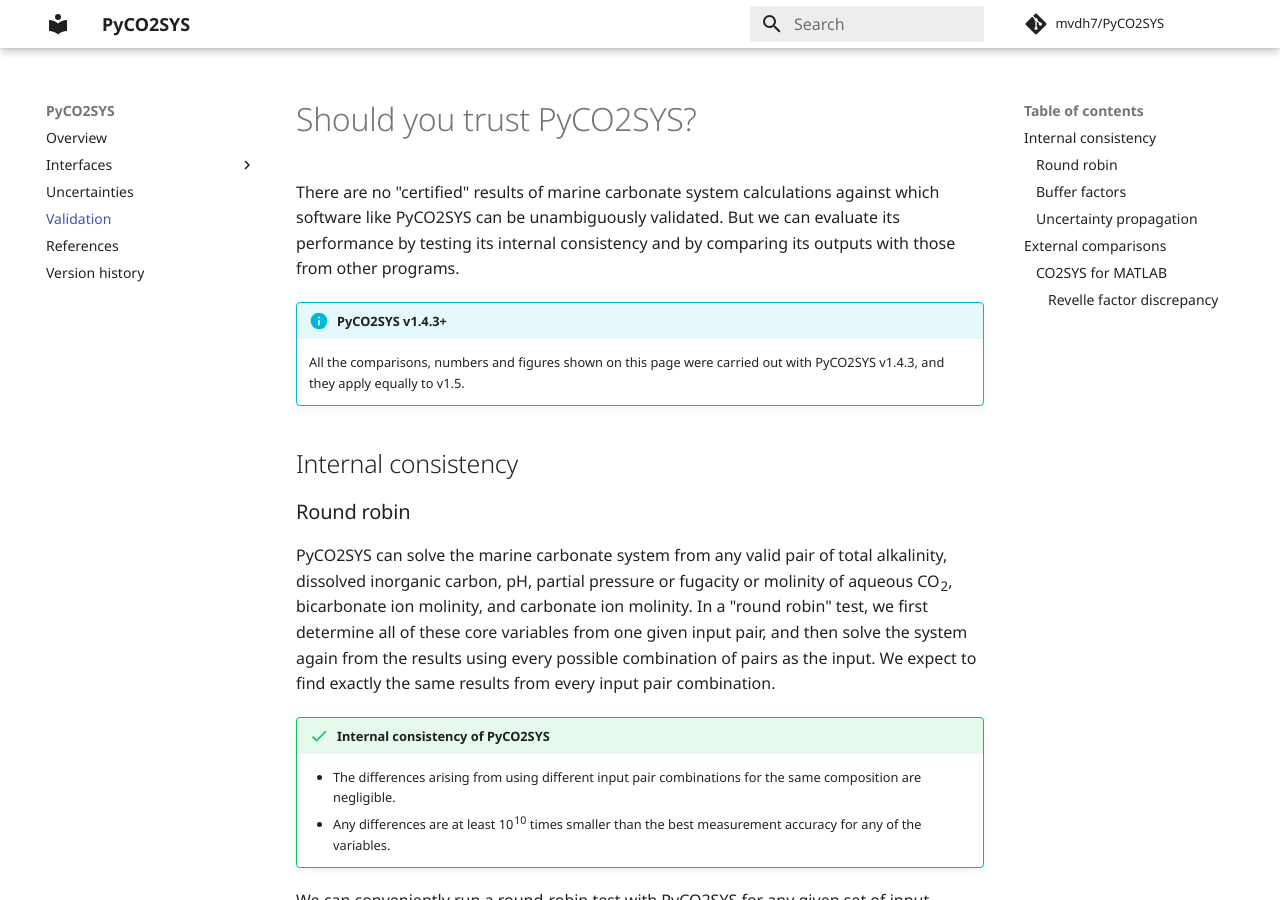
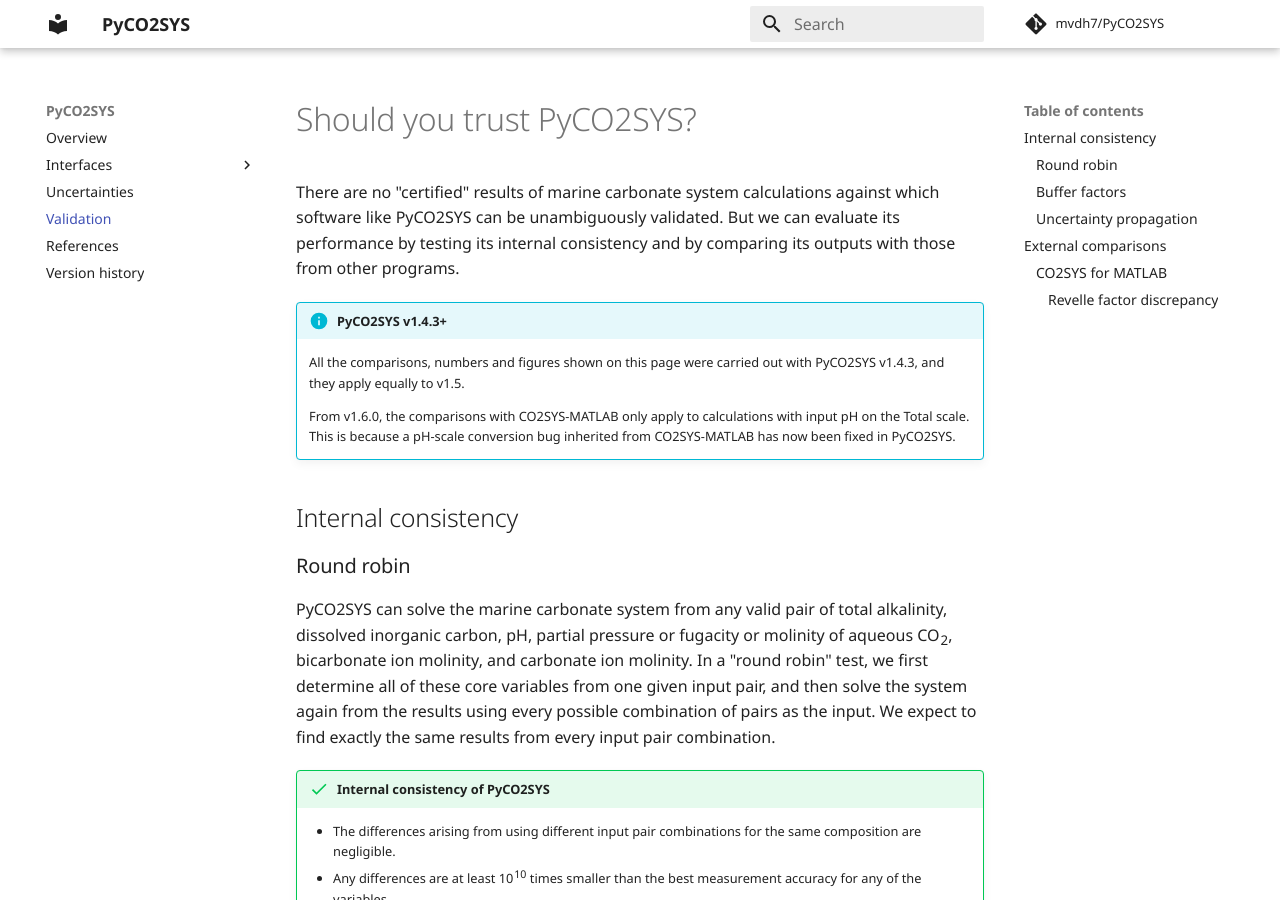
Before and after one commit to mvdh7/PyCO2SYS, an MkDocs documentation site: the page built from docs/validate.md, in a window 1280 px wide and 900 px high. Built offline with MkDocs 1.6.1 and Material for MkDocs 9.7.7, drawn with Linux system fonts in a browser that asks for light colours; comment, search, counter and statistics services are not loaded.

Commit message:
Note v1.6.0 change for MATLAB comparisons

```diff
--- a/docs/validate.md
+++ b/docs/validate.md
@@ -5,6 +5,8 @@ There are no "certified" results of marine carbonate system calculations against
 !!! info "PyCO2SYS v1.4.3+"
 
     All the comparisons, numbers and figures shown on this page were carried out with PyCO2SYS v1.4.3, and they apply equally to v1.5.
+
+    From v1.6.0, the comparisons with CO2SYS-MATLAB only apply to calculations with input pH on the Total scale.  This is because a pH-scale conversion bug inherited from CO2SYS-MATLAB has now been fixed in PyCO2SYS.
 
 ## Internal consistency
 
```
